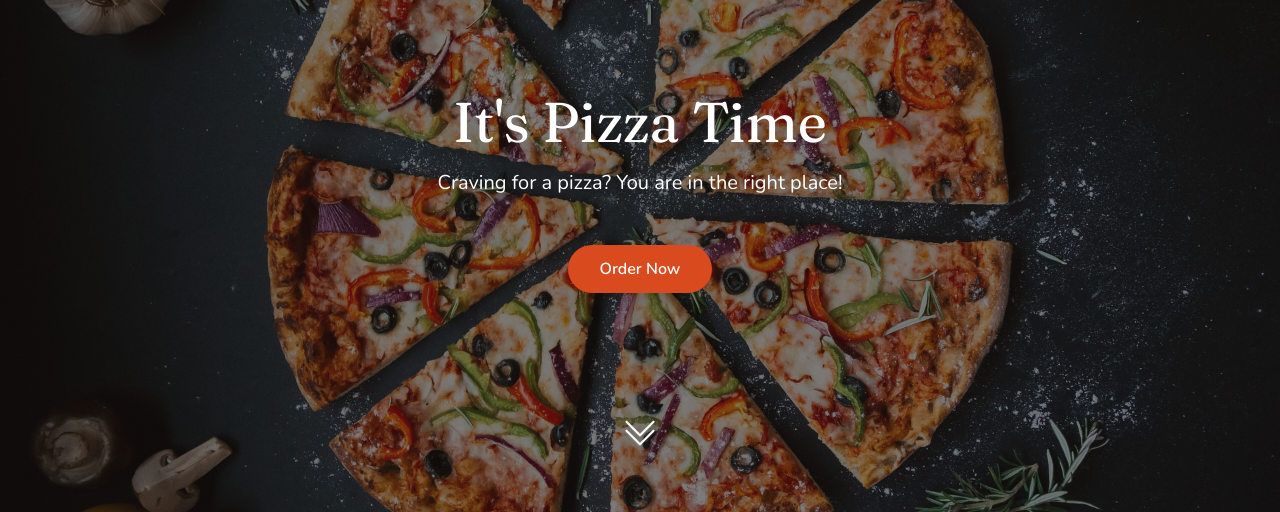
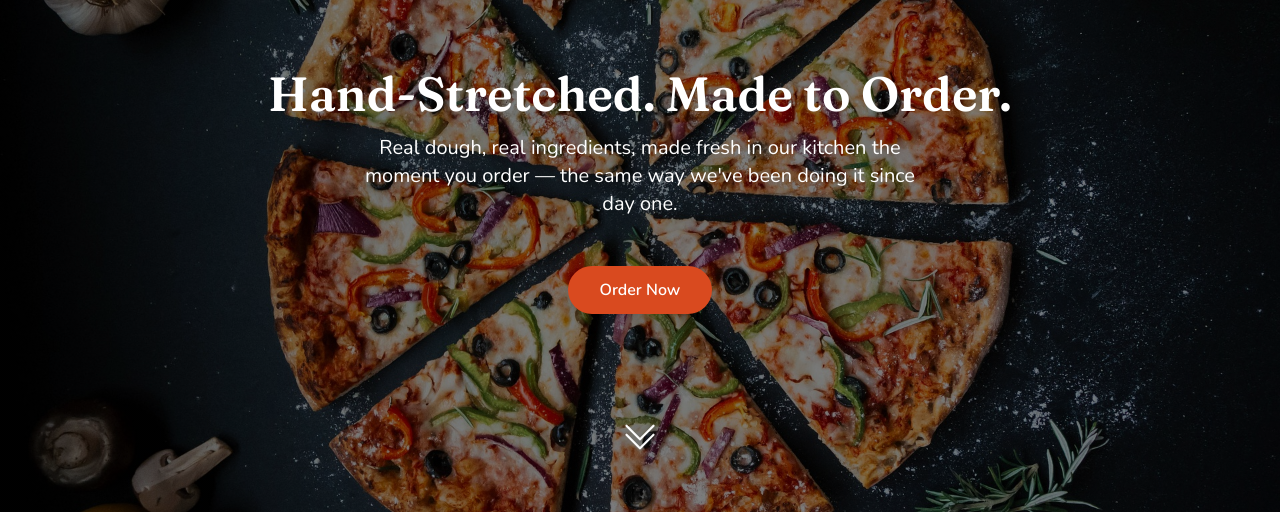
Before and after one commit to itxSaaad/pizza-palette-app-mern-OIBSIP-task-1, a React (Vite) app in the folder client/: page / in a window 1280 px wide. Shown: the part 288-800 px from the top of the page. Built offline with nearby package versions, Linux system fonts and the light colour scheme; no server answers.

Commit message:
content: rewrite Home/Menu copy onto brand voice, fix Jumbotron color tokens

```diff
--- a/client/src/components/ui/Home/HowItWorksSection.jsx
+++ b/client/src/components/ui/Home/HowItWorksSection.jsx
@@ -45,7 +45,7 @@ function HowItWorksSection() {
       </h1>
 
       <p className="text-xl text-center text-neutral-700 mb-4">
-        We have made it very easy for you to order your favorite pizza.
+        From our kitchen to your door in four simple steps.
       </p>
       <Card className="grid grid-cols-1 md:grid-cols-2 gap-4" padding="lg">
         {StepsToOrderPizza.map((step) => (
--- a/client/src/components/ui/Home/Jumbotron.jsx
+++ b/client/src/components/ui/Home/Jumbotron.jsx
@@ -8,22 +8,23 @@ function Jumbotron() {
   return (
     <section
       style={{
-        backgroundImage: `linear-gradient(rgba(26,21,18,0.55), rgba(26,21,18,0.55)), url(${BGImage})`,
+        backgroundImage: `linear-gradient(rgba(0,0,0,0.5), rgba(0,0,0,0.5)), url(${BGImage})`,
         backgroundSize: 'cover',
         backgroundPosition: 'center center',
         backgroundRepeat: 'no-repeat',
       }}
       className="min-h-screen flex flex-col justify-center items-center py-12 px-10 sm:px-16 text-white"
     >
-      <h1 className="font-display text-display text-center mb-4">
-        It&apos;s Pizza Time
+      <h1 className="font-display text-5xl font-semibold mb-4 text-center">
+        Hand-Stretched. Made to Order.
       </h1>
-      <p className="text-xl mb-12 text-center">
-        Craving for a pizza? You are in the right place!
+      <p className="text-xl mb-12 text-center max-w-xl">
+        Real dough, real ingredients, made fresh in our kitchen the moment you
+        order &mdash; the same way we&apos;ve been doing it since day one.
       </p>
       <Link
         to="/menu"
-        className="bg-primary-500 hover:bg-primary-600 transition-all duration-200 text-white font-semibold px-8 py-3 min-h-[44px] rounded-pill shadow-card-lg inline-flex items-center"
+        className="bg-primary-500 hover:bg-primary-600 transition-all duration-200 text-white font-semibold px-8 py-3 rounded-pill shadow-lg"
       >
         Order Now
       </Link>
@@ -33,7 +34,7 @@ function Jumbotron() {
         smooth={true}
         spy={true}
         duration={1000}
-        className="text-white absolute bottom-0 mb-12 hover:text-primary-300 transition-all duration-200 min-h-[44px] min-w-[44px] flex items-center justify-center cursor-pointer"
+        className="text-white absolute bottom-0 mb-12 hover:text-primary-300 transition-all duration-200"
       >
         <BsChevronDoubleDown className="text-4xl animate-bounce" />
       </ScrollLink>
--- a/client/src/screens/MenuScreen.jsx
+++ b/client/src/screens/MenuScreen.jsx
@@ -72,8 +72,9 @@ function MenuScreen() {
             />
           </>
         ) : (
-          <div className="font-display text-h1 text-primary-600 text-center">
-            No Pizzas Found!
+          <div className="font-display text-h2 text-primary-600 text-center max-w-md">
+            Our kitchen is between batches right now &mdash; check back soon,
+            or try a custom pizza of your own.
           </div>
         )}
       </section>
```
